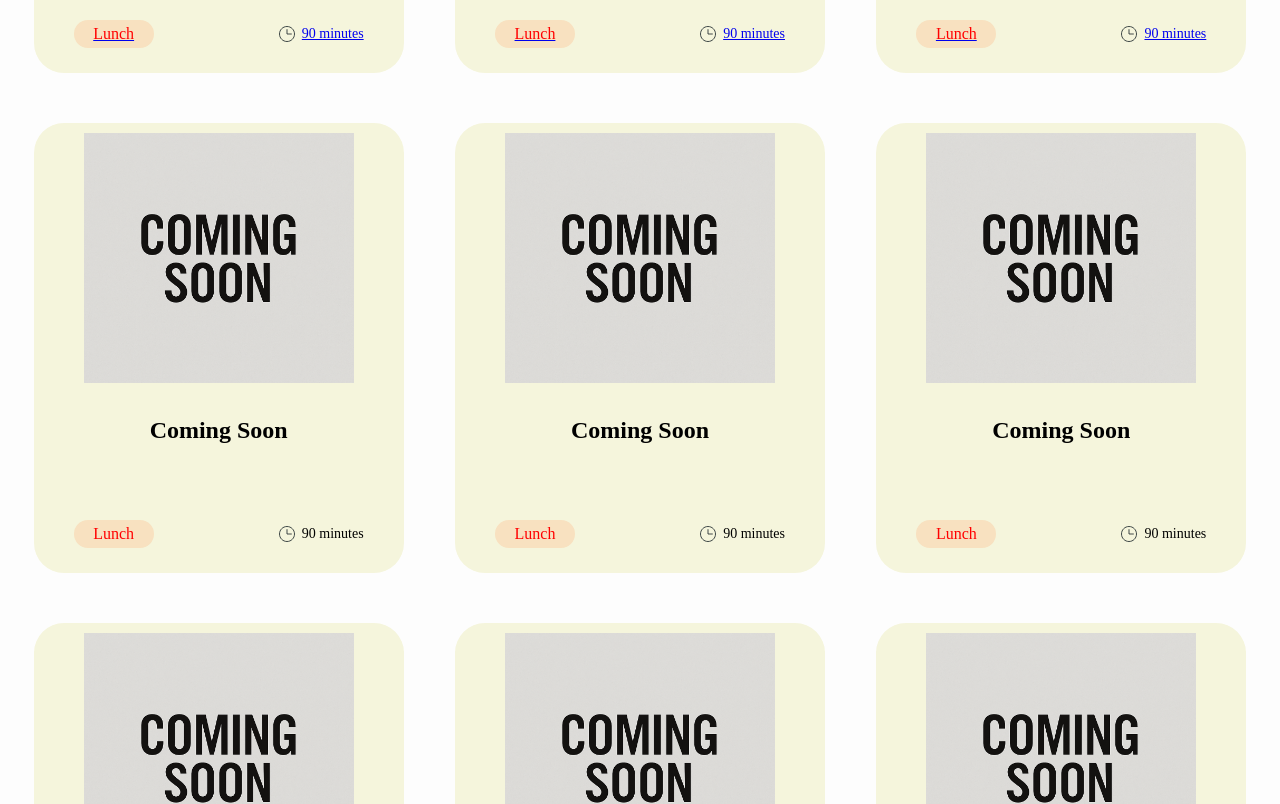
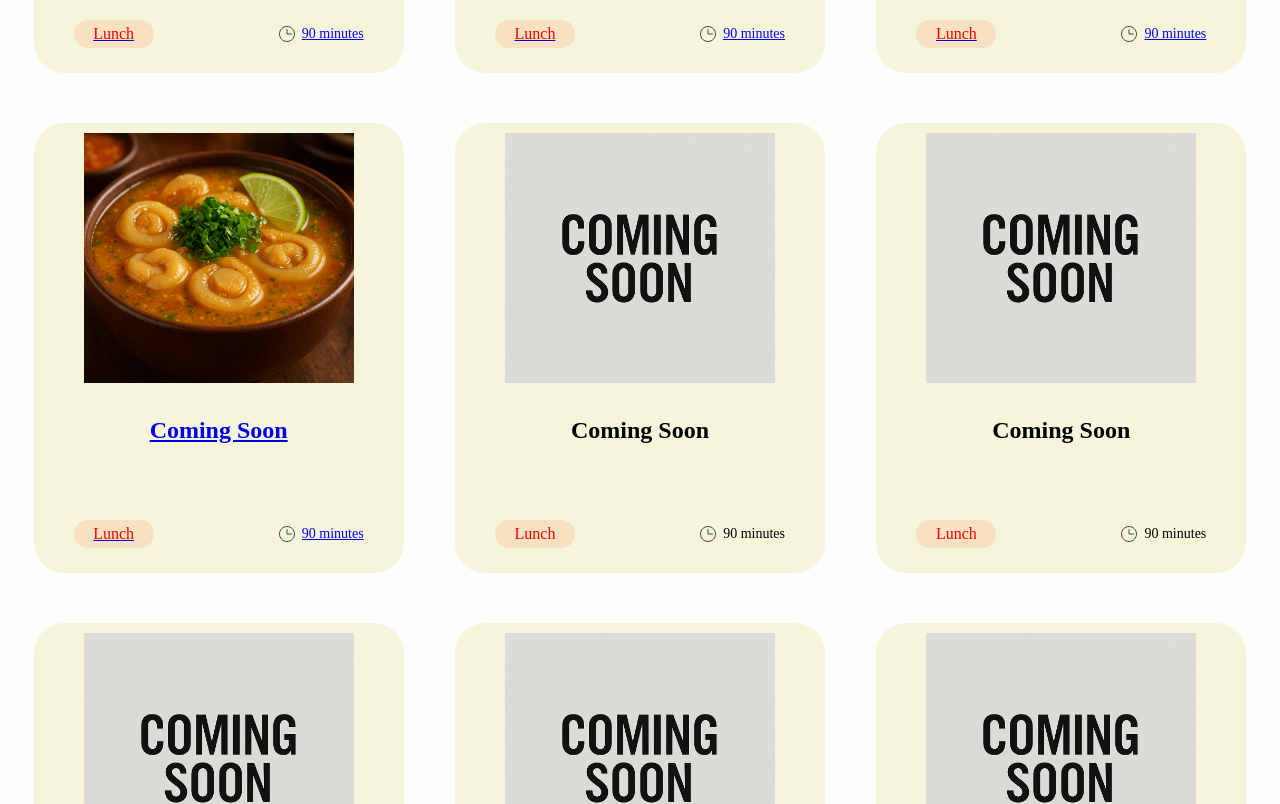
Before and after one commit to witleyseong/hora-do-rango, a React (Vite) app in the folder Recipes/: page /hora-do-rango/Recipes in a window 1280 px wide. Shown: the part 620-1424 px from the top of the page. Built offline with nearby package versions, Linux system fonts and the light colour scheme.

Commit message:
mocoto update

```diff
--- a/Recipes/src/Recipes/Recipes.jsx
+++ b/Recipes/src/Recipes/Recipes.jsx
@@ -4,6 +4,7 @@ import sushi from "../assets/sushi.png"
 import pho from "../assets/beef_pho.png"
 import coming from "../assets/comming.png"
 import CompMeal from "../Meal/CompMeal"
+import mocoto from "../assets/mocoto.png"
 import styles from './Recipes.module.css'
 
 import { Link } from "react-router-dom"
@@ -40,9 +41,11 @@ function Recipes() {
 
             <div className={styles.cards}>
                 <div className={styles.recipes}>
-                    <img src={coming} style={{ width: "270px", height: "250px", objectFit: "cover", borderRadius: "10px", padding: "10px" }} alt="torta" />
+                    <Link to="/RecipeDetails/Mocoto">
+                    <img src={mocoto} style={{ width: "270px", height: "250px", objectFit: "cover", borderRadius: "10px", padding: "10px" }} alt="torta" />
                     <h2>Coming Soon</h2>
                     <CompMeal />
+                    </Link>
                 </div>
                 <div className={styles.recipes}>
                     <img src={coming} style={{ width: "270px", height: "250px", objectFit: "cover", borderRadius: "10px", padding: "10px" }} alt="sushi" />
```
